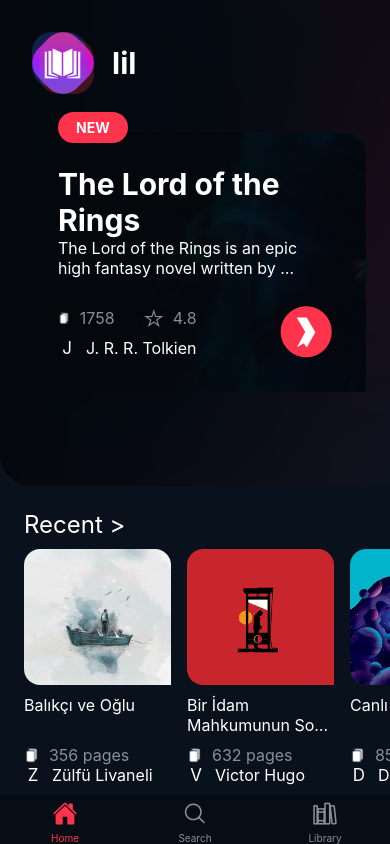
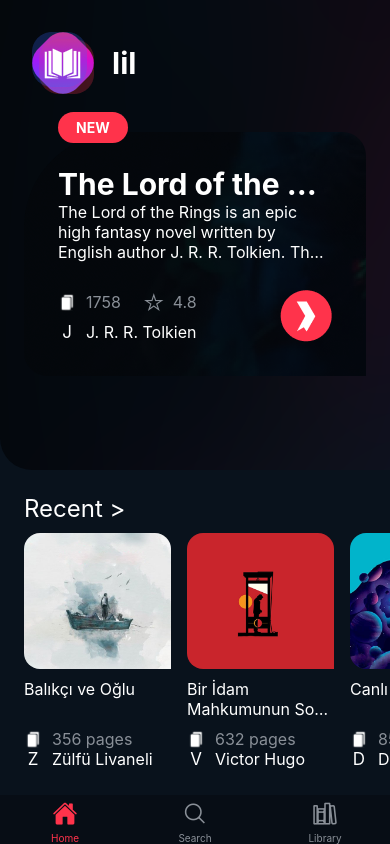
Before and after one commit to Ouzx/Lillium, a React Native app: screen / in a window 390 px wide. Built offline with nearby package versions, Linux system fonts and the light colour scheme.

Commit message:
Rating star bug solved

```diff
--- a/src/Shared/Components/BookCard.tsx
+++ b/src/Shared/Components/BookCard.tsx
@@ -1,7 +1,6 @@
 import React from "react";
 import {
   StyleSheet,
-  Text,
   View,
   ImageBackground,
   ViewStyle,
@@ -12,11 +11,12 @@
 import PagesOnCard from "./PagesOnCard";
 import RatingOnCard from "./RatingOnCard";
 import AuthorOnCard from "./AutorOnCard";
+import Txt from "./Txt";
 
 import Badge from "./Badge";
 import RiliBig from "./RiliBig";
 
-import { Numbers, Styles, TextWrapper } from "../../utils";
+import { Numbers, Styles } from "../../utils";
 
 interface Props {
   title: string;
@@ -43,10 +43,12 @@
           ]}
           source={props.image}
         >
-          <Text style={Styles.headingText}>{props.title}</Text>
-          <Text style={Styles.plainText} {...TextWrapper}>
+          <Txt numberOfLines={1} style={Styles.headingText}>
+            {props.title}
+          </Txt>
+          <Txt style={Styles.plainText} numberOfLines={3}>
             {props.description}
-          </Text>
+          </Txt>
           <View style={styles.pagesAndStars}>
             <PagesOnCard pageNum={Math.floor(Math.random() * 4000 + 250)} />
             <RatingOnCard
--- a/src/Shared/Components/MiniBookCard.tsx
+++ b/src/Shared/Components/MiniBookCard.tsx
@@ -1,7 +1,6 @@
 import React from "react";
 import {
   StyleSheet,
-  Text,
   TouchableOpacity,
   Image,
   View,
@@ -11,8 +10,9 @@
 
 import PagesOnCard from "./PagesOnCard";
 import AuthorOnCard from "./AutorOnCard";
+import Txt from "./Txt";
 
-import { Styles, Numbers, Sizes, TextWrapper } from "../../utils";
+import { Styles, Numbers, Sizes } from "../../utils";
 
 interface Props {
   id: string;
@@ -33,9 +33,9 @@
     >
       <Image source={props.image} style={[Styles.lilCardSquareS, styles.img]} />
       <View>
-        <Text {...TextWrapper} style={[Styles.plainText, styles.bookTitle]}>
+        <Txt numberOfLines={2} style={[Styles.plainText, styles.bookTitle]}>
           {props.title}
-        </Text>
+        </Txt>
         <PagesOnCard pageNum={`${props.pageNum} pages`} />
 
         {/*  BUG: Author first letter over flowing */}
--- a/src/Shared/Components/PagesOnCard.tsx
+++ b/src/Shared/Components/PagesOnCard.tsx
@@ -12,13 +12,7 @@
   return (
     <View style={[Styles.alignRow, containerStyle]}>
       <Cards width={Numbers.sizes.M} height={Numbers.sizes.M} />
-      <Text
-        numberOfLines={1}
-        ellipsizeMode={"tail"}
-        style={Styles.onCardComment}
-      >
-        {pageNum}
-      </Text>
+      <Text style={Styles.pageCounter}>{pageNum}</Text>
     </View>
   );
 };
--- /dev/null
+++ b/src/Shared/Components/Txt.tsx
@@ -0,0 +1,22 @@
+import React from "react";
+import { Text, TextStyle } from "react-native";
+
+interface Props {
+  children?: string;
+  style?: TextStyle | TextStyle[];
+  numberOfLines: number;
+}
+
+const Txt = (props: Props) => {
+  return (
+    <Text
+      style={props.style}
+      numberOfLines={props.numberOfLines}
+      ellipsizeMode="tail"
+    >
+      {props.children}
+    </Text>
+  );
+};
+
+export default Txt;
--- a/src/utils/Theme.ts
+++ b/src/utils/Theme.ts
@@ -1,4 +1,4 @@
-import { StyleSheet, TextProps } from "react-native";
+import { StyleSheet } from "react-native";
 
 enum Colors {
   primary = "#3369FF",
@@ -100,6 +100,11 @@
     marginLeft: Numbers.margin.XS,
     width: "100%",
   },
+  pageCounter: {
+    color: Colors.nonActive,
+    fontSize: Numbers.font.S,
+    marginLeft: Numbers.margin.XS,
+  },
 
   alignRow: {
     flexDirection: "row",
@@ -116,9 +121,4 @@
   },
 });
 
-const TextWrapper: TextProps = {
-  numberOfLines: 2,
-  ellipsizeMode: "tail",
-};
-
-export { Colors, Numbers, Fonts, Styles, Sizes, TextWrapper };
+export { Colors, Numbers, Fonts, Styles, Sizes };
--- a/src/utils/index.ts
+++ b/src/utils/index.ts
@@ -1,5 +1,5 @@
 import { SCREEN_HEIGHT, SCREEN_WIDTH } from "./constants";
-import { Colors, Numbers, Fonts, Styles, Sizes, TextWrapper } from "./Theme";
+import { Colors, Numbers, Fonts, Styles, Sizes } from "./Theme";
 import { Screens, Stacks } from "./Routes";
 export {
   SCREEN_HEIGHT,
@@ -11,5 +11,4 @@
   Screens,
   Stacks,
   Sizes,
-  TextWrapper,
 };
```
